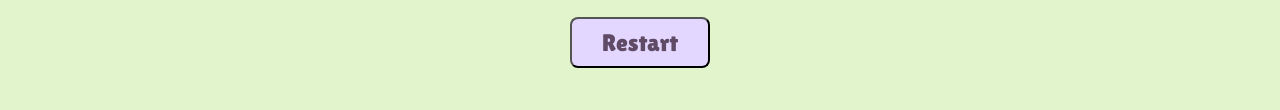
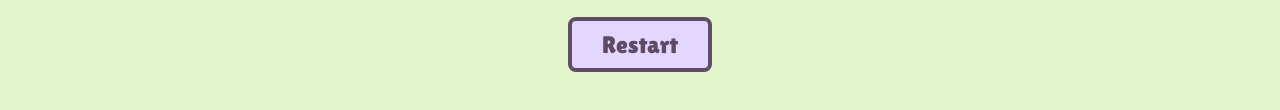
Before and after one commit to connieyzhu/odin-tic-tac-toe, a plain HTML site: page index.html in a window 1280 px wide. Shown: the part 560-670 px from the top of the page. Drawn offline with Linux system fonts and the light colour scheme.

Commit message:
Thicken button border

```diff
--- a/style.css
+++ b/style.css
@@ -53,6 +53,7 @@ button.restart{
     font-size: 24px;
     padding: 10px 30px;
     border-radius: 8px;
+    border: 4px solid var(--violet);
     background-color: var(--periwinkle);
     color: var(--violet);
 }
```
